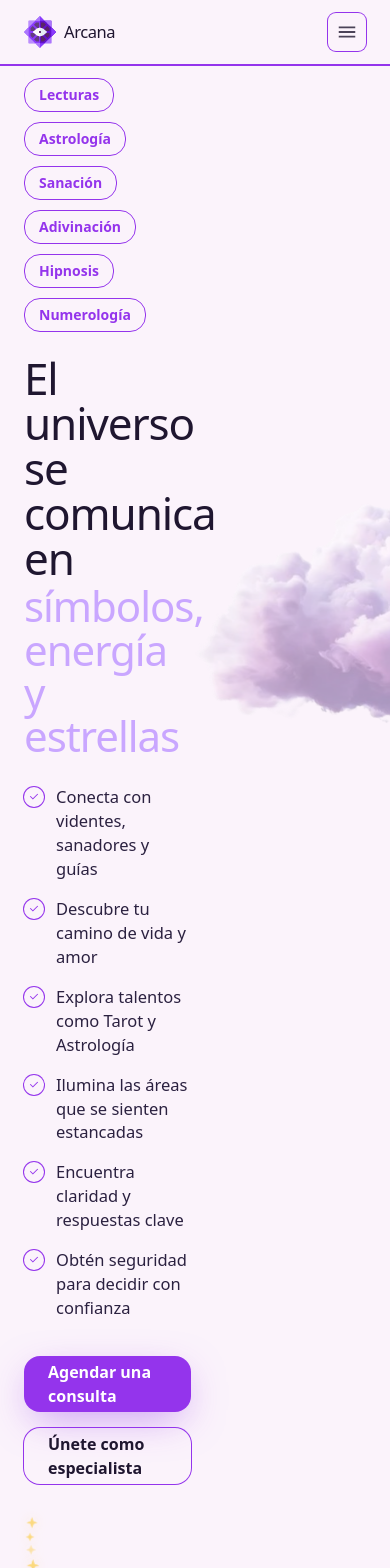
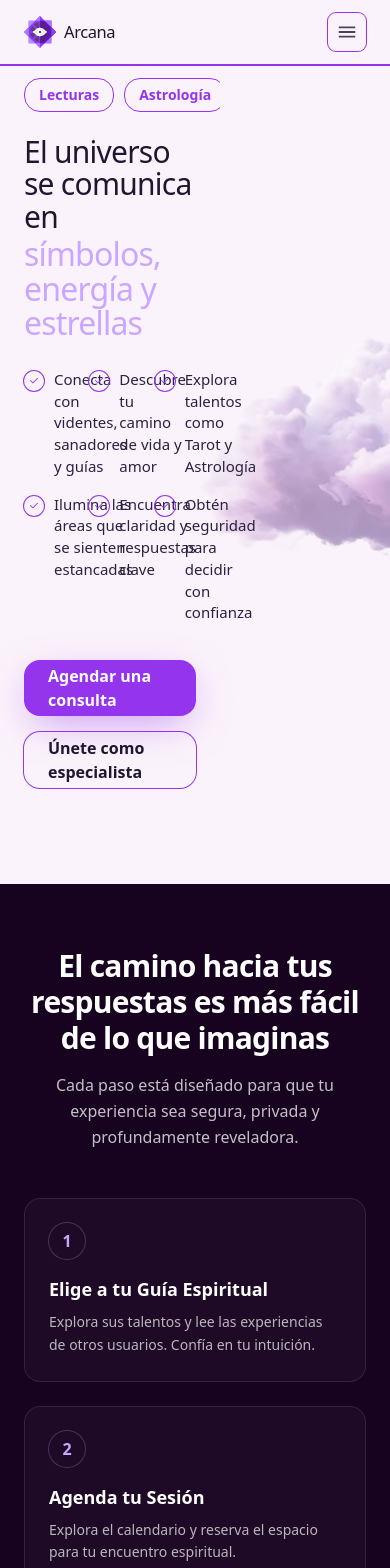
Before and after one commit to arcana302-art/arcana-v2, a Next.js app: page / in a window 390 px wide. Shown: the top 1568 px of the page. Built offline with nearby package versions, Linux system fonts and the light colour scheme.

Commit message:
Update Hero.tsx

```diff
--- a/app/components/Hero.tsx
+++ b/app/components/Hero.tsx
@@ -7,34 +7,10 @@ const CLOUD_IMG = '/brand/Nube1.png';
 
 type Talent = { label: string; href: string };
 
-/* Estrella decorativa (borde de la carta) */
-function Star({ id, style, size = 14, delay = '0s', duration = '9s' }: {
-  id: string; style?: React.CSSProperties; size?: number; delay?: string; duration?: string;
-}) {
-  return (
-    <svg viewBox="0 0 24 24" width={size} height={size} className="pointer-events-none"
-      style={{ filter: 'drop-shadow(0 0 6px rgba(251,214,113,0.45))', ...style }} aria-hidden="true">
-      <defs>
-        <filter id={`glow-${id}`} x="-50%" y="-50%" width="200%" height="200%">
-          <feGaussianBlur in="SourceGraphic" stdDeviation="0.8" result="b1" />
-          <feMerge><feMergeNode in="b1" /><feMergeNode in="SourceGraphic" /></feMerge>
-        </filter>
-      </defs>
-      <g filter={`url(#glow-${id})`} className="twinkle" style={{ animationDelay: delay, animationDuration: duration }}>
-        <path d="M12 2l2.1 6.2L20 10l-5.9 1.8L12 18l-2.1-6.2L4 10l5.9-1.8L12 2z" fill="#FBD671"/>
-      </g>
-      <style jsx>{`
-        .twinkle{animation-name:dim;animation-iteration-count:infinite;animation-timing-function:ease-in-out}
-        @keyframes dim{0%{opacity:.95}40%{opacity:.45}60%{opacity:.9}100%{opacity:.75}}
-      `}</style>
-    </svg>
-  );
-}
-
-/* Bullet con check morado */
+/* Bullet con check morado (mismo color botón) */
 function Bullet({ children }: { children: React.ReactNode }) {
   return (
-    <div className="flex items-start gap-3">
+    <div className="flex items-start gap-2.5">
       <span className="mt-[2px] inline-flex h-5 w-5 shrink-0 items-center justify-center rounded-full ring-1 ring-[#9434ec]">
         <svg width="12" height="12" viewBox="0 0 24 24" className="fill-[#9434ec]">
           <path d="M20.285 6.709 9.75 17.244 3.715 11.21l1.414-1.414 4.621 4.62 9.121-9.12 1.414 1.414Z"/>
@@ -62,15 +38,30 @@ export default function Hero() {
         <img src={CLOUD_IMG} alt="" className="cloud-img" aria-hidden="true" />
       </div>
 
-      {/* Contenido */}
       <div className="relative z-10 mx-auto max-w-7xl px-6 pb-16 lg:pb-20">
         <div className="grid grid-cols-12 items-start gap-y-8 lg:gap-x-12">
-          {/* Columna izquierda */}
+          {/* IZQUIERDA */}
           <div className="col-span-12 lg:col-span-7 xl:col-span-7 hero-left">
-            {/* Botones de talentos: debajo de la línea morada */}
+            {/* Talentos: móvil = fila con scroll; escritorio = wrap normal */}
             <nav aria-label="Talentos" className="mt-3">
-              <div className="flex flex-wrap gap-8">
-                <div className="flex flex-wrap gap-2.5">
+              <div className="sm:hidden -mx-6 px-6 overflow-x-auto no-scrollbar">
+                <div className="whitespace-nowrap space-x-2.5">
+                  {TALENTS.map((t) => (
+                    <a
+                      key={t.href}
+                      href={t.href}
+                      className="inline-flex items-center rounded-2xl px-3.5 py-1.5 text-sm font-semibold
+                                 text-[#9434ec] border border-[#9434ec]
+                                 hover:bg-[#9434ec]/10 transition
+                                 focus-visible:outline focus-visible:outline-2 focus-visible:outline-[#9434ec] focus-visible:outline-offset-2"
+                    >
+                      {t.label}
+                    </a>
+                  ))}
+                </div>
+              </div>
+              <div className="hidden sm:block">
+                <div className="flex flex-wrap items-center gap-2.5">
                   {TALENTS.map((t) => (
                     <a
                       key={t.href}
@@ -87,21 +78,21 @@ export default function Hero() {
               </div>
             </nav>
 
-            {/* +50% de espacio debajo de los botones */}
+            {/* Más espacio bajo los talentos (igual que antes +50%) */}
             <div className="mb-6" />
 
             {/* Títulos */}
             <div className="max-w-[680px]">
-              <h1 className="text-[#1f1630] font-medium tracking-tight leading-[1.02] text-[44px] sm:text-[54px]">
+              <h1 className="hero-title-1 text-[#1f1630] font-medium tracking-tight leading-[1.02] text-[44px] sm:text-[54px]">
                 El universo se comunica en
               </h1>
-              <h2 className="mt-1 text-[42px] sm:text-[50px] font-medium tracking-tight leading-[1.03] text-[#c9a6ff]">
+              <h2 className="hero-title-2 mt-1 text-[42px] sm:text-[50px] font-medium tracking-tight leading-[1.03] text-[#c9a6ff]">
                 símbolos, energía y estrellas
               </h2>
             </div>
 
-            {/* Bullets */}
-            <div className="mt-7 max-w-[820px] grid grid-cols-1 sm:grid-cols-2 md:grid-cols-3 gap-x-8 gap-y-4 text-[16.5px] text-[#2b2140]">
+            {/* Bullets: móvil 3 columnas */}
+            <div className="mt-7 max-w-[820px] grid grid-cols-3 sm:grid-cols-3 md:grid-cols-3 gap-x-6 gap-y-4 text-[15px] sm:text-[16.5px] text-[#2b2140]">
               <Bullet>Conecta con videntes, sanadores y guías</Bullet>
               <Bullet>Descubre tu camino de vida y amor</Bullet>
               <Bullet>Explora talentos como Tarot y Astrología</Bullet>
@@ -130,19 +121,8 @@ export default function Hero() {
             </div>
           </div>
 
-          {/* Columna derecha: carta + estrellas */}
+          {/* DERECHA: carta (escritorio intacto) */}
           <div className="col-span-12 lg:col-span-5 xl:col-span-5 relative flex justify-center lg:justify-end">
-            {/* Estrellas alrededor del borde de la carta */}
-            <div className="pointer-events-none absolute inset-0 z-[1]">
-              <Star id="e1" size={16} style={{ left: '10%', top: '14%' }} delay="0.2s" duration="10s" />
-              <Star id="e2" size={12} style={{ left: '8%',  top: '42%' }} delay="1.1s" duration="9.4s" />
-              <Star id="e3" size={14} style={{ left: '12%', bottom: '20%' }} delay="1.8s" duration="10.6s" />
-              <Star id="e4" size={18} style={{ right: '8%',  top: '10%' }} delay="0.6s" duration="10.2s" />
-              <Star id="e5" size={12} style={{ right: '6%',  top: '46%' }} delay="1.5s" duration="9.2s" />
-              <Star id="e6" size={14} style={{ right: '10%', bottom: '22%' }} delay="2.0s" duration="11s" />
-            </div>
-
-            {/* Carta */}
             <div
               className="
                 hero-card
@@ -167,35 +147,41 @@ export default function Hero() {
         </div>
       </div>
 
-      {/* Estilos locales (nube + layout móvil para carta) */}
+      {/* Estilos locales: nube + móvil */}
       <style jsx>{`
+        /* nube */
         .cloud-img{
           position:absolute; top:10%; left:56%;
-          width:760px; max-width:none; opacity:.45; filter:none;
+          width:760px; max-width:none; opacity:.45;
           -webkit-mask-image:radial-gradient(145% 130% at 56% 46%, #000 62%, transparent 100%);
                   mask-image:radial-gradient(145% 130% at 56% 46%, #000 62%, transparent 100%);
           animation:cloud-sway 38s ease-in-out infinite;
         }
         @keyframes cloud-sway{0%{transform:translateX(0)}50%{transform:translateX(-18%)}100%{transform:translateX(0)}}
 
-        /* --- Ajuste móvil: carta al lado del título, no debajo de los CTA --- */
+        /* ocultar scrollbar en el carrusel de chips */
+        .no-scrollbar::-webkit-scrollbar{ display:none; }
+        .no-scrollbar{ -ms-overflow-style:none; scrollbar-width:none; }
+
+        /* ===== Ajustes SOLO móvil ===== */
         @media (max-width: 639px){
+          /* Títulos más pequeños (2 líneas aprox.) */
+          .hero-title-1{ font-size: 30px; line-height: 1.08; }
+          .hero-title-2{ font-size: 32px; line-height: 1.08; }
+
+          /* Colocar la carta a la derecha del título */
           .hero-card{
             position:absolute;
             right: 10px;
-            top: 9.5rem;          /* altura aproximada junto al título */
-            width: 160px;         /* tamaño más compacto en móvil */
+            top: 8.5rem;     /* afina esta altura si la quieres un poco más arriba/abajo */
+            width: 150px;
             transform: translateX(0) rotate(0deg);
           }
-          .hero-left{
-            padding-right: 175px; /* deja espacio para la carta a la derecha del texto */
-          }
-          .cloud-img{
-            top: 24%;
-            left: 50%;
-            width: 520px;
-            animation: cloud-sway 34s ease-in-out infinite;
-          }
+          /* Reservar espacio a la derecha para que el texto no se meta bajo la carta */
+          .hero-left{ padding-right: 170px; }
+
+          /* Nube más proporcional en móvil */
+          .cloud-img{ top: 24%; left: 50%; width: 520px; animation: cloud-sway 34s ease-in-out infinite; }
         }
       `}</style>
     </section>
```
